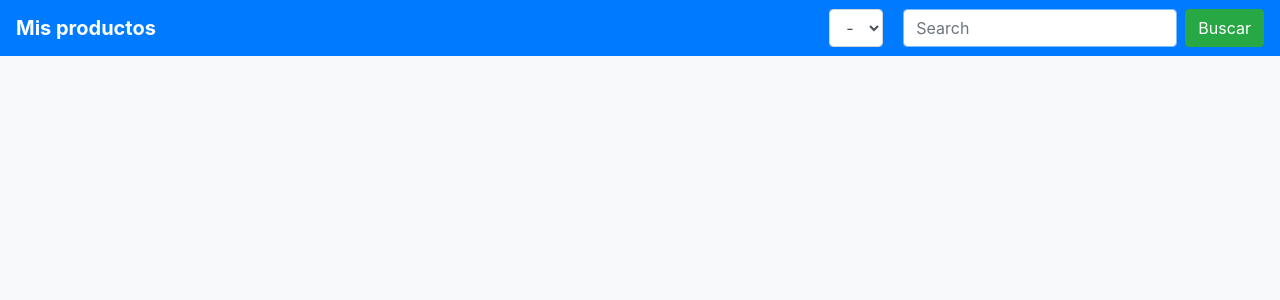
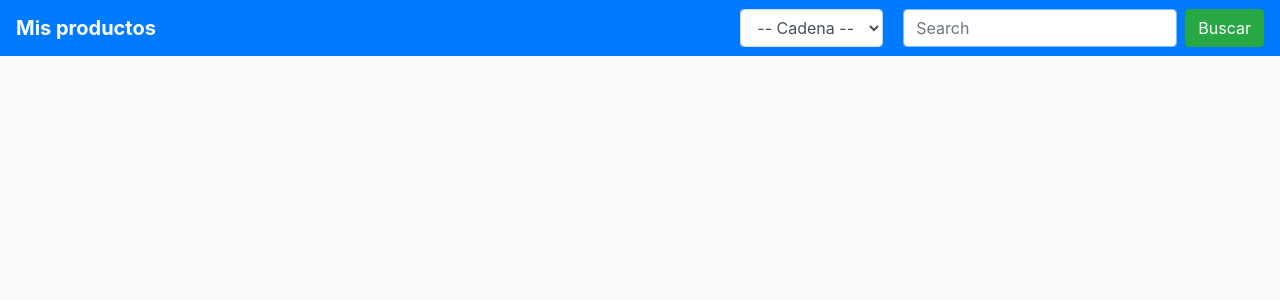
Before and after one commit to jedelacarrera/products_mvp, a Flask app: template src/templates/base.html in a window 1280 px wide. Shown: the top 300 px of the page. Run offline with Flask 2, Linux system fonts and the light colour scheme; the template is opened without the code that fills it, so the values that code supplies are empty; some libraries are stand-ins or nearby versions.

Commit message:
:art: added Cadena to provider select

```diff
--- a/src/templates/base.html
+++ b/src/templates/base.html
@@ -24,7 +24,7 @@
       <form class="form-inline" action="/products/" method="get">
         <!-- <label for="provider">Proveedor</label> -->
         <select name="provider" class="form-control">
-          <option value="">-</option>
+          <option value="">-- Cadena --</option>
           {% for provider in providers %} {% if provider.id == provider_id %}
           <option value="{{ provider.id }}" selected
             >{{ provider.name }}</option
```
